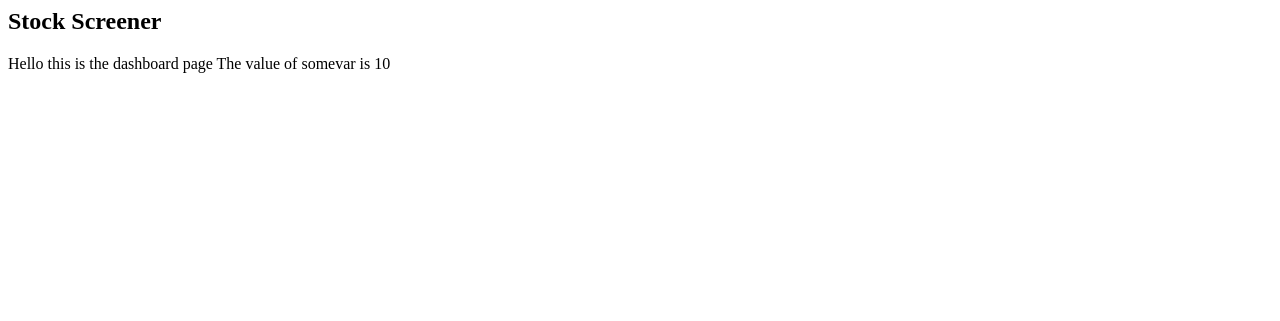
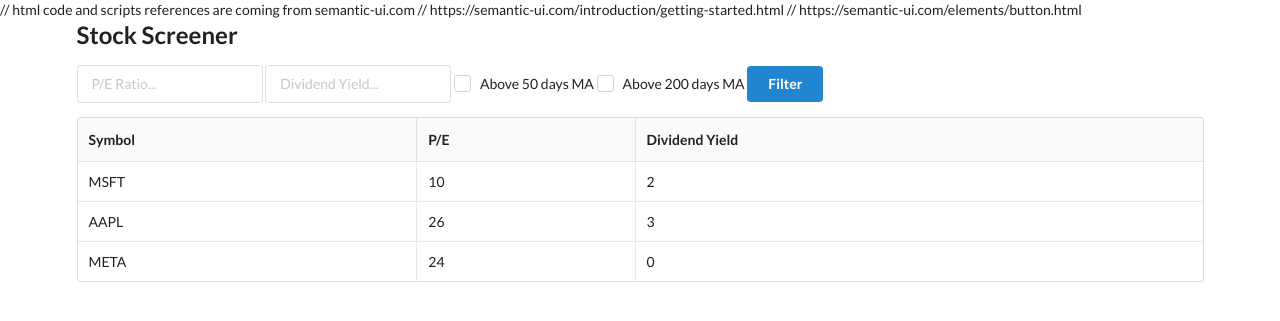
Before and after one commit to LoShan17/FastAPIStockScreener, a FastAPI app: page / in a window 1280 px wide. Shown: the top 321 px of the page. Run offline with FastAPI, Linux system fonts and the light colour scheme; some libraries are stand-ins or nearby versions.

Commit message:
added very basic UI skeleton using semantic-ui.com

```diff
--- a/main.py
+++ b/main.py
@@ -13,9 +13,7 @@ def home(request: Request):
     """
     Returns data to create the homapage Dashboard
     """
-    return templates.TemplateResponse(
-        name="home.html", context={"request": request, "somevar": 10}
-    )
+    return templates.TemplateResponse(name="home.html", context={"request": request})
 
 
 @app.post("/stock")
--- a/templates/home.html
+++ b/templates/home.html
@@ -1,7 +1,50 @@
 {% extends "layout.html" %}
 
 {% block content %}
-Hello this is the dashboard page
 
-The value of somevar is {{somevar}}
+<div class="ui input">
+    <input type="text" placeholder="P/E Ratio...">
+</div>
+
+<div class="ui input">
+    <input type="text" placeholder="Dividend Yield...">
+</div>
+
+<div class="ui checkbox">
+    <input type="checkbox" name="example">
+    <label>Above 50 days MA</label>
+</div>
+
+<div class="ui checkbox">
+    <input type="checkbox" name="example">
+    <label>Above 200 days MA</label>
+</div>
+
+<button class="ui button primary">Filter</button>
+
+<table class="ui celled table">
+    <thead>
+      <tr><th>Symbol</th>
+      <th>P/E</th>
+      <th>Dividend Yield</th>
+    </tr></thead>
+    <tbody>
+      <tr>
+        <td data-label="Name">MSFT</td>
+        <td data-label="Age">10</td>
+        <td data-label="Job">2</td>
+      </tr>
+      <tr>
+        <td data-label="Name">AAPL</td>
+        <td data-label="Age">26</td>
+        <td data-label="Job">3</td>
+      </tr>
+      <tr>
+        <td data-label="Name">META</td>
+        <td data-label="Age">24</td>
+        <td data-label="Job">0</td>
+      </tr>
+    </tbody>
+  </table>
+
 {% endblock %}
--- a/templates/layout.html
+++ b/templates/layout.html
@@ -1,14 +1,21 @@
+// html code and scripts references are coming from semantic-ui.com
+// https://semantic-ui.com/introduction/getting-started.html
+// https://semantic-ui.com/elements/button.html
+
 <html>
     <head>
-        <title>
-            Stock Screener
-        </title>
+        <title>Stock Screener</title>
+        <link rel="stylesheet" href="https://cdn.jsdelivr.net/npm/semantic-ui@2.5.0/dist/semantic.min.css">
+        <script src="https://code.jquery.com/jquery-3.1.1.min.js" integrity="sha256-hVVnYaiADRTO2PzUGmuLJr8BLUSjGIZsDYGmIJLv2b8=" crossorigin="anonymous"></script>
+        <script src="https://cdn.jsdelivr.net/npm/semantic-ui@2.5.0/dist/semantic.min.js"></script>
         <body>
-            <h2>
-                Stock Screener
-            </h2>
-            {% block content %}
-            {% endblock %}
+            <div class="ui container">
+                <h2>
+                    Stock Screener
+                </h2>
+                {% block content %}
+                {% endblock %}
+            </div>
         </body>
     </head>
 </html>
```
